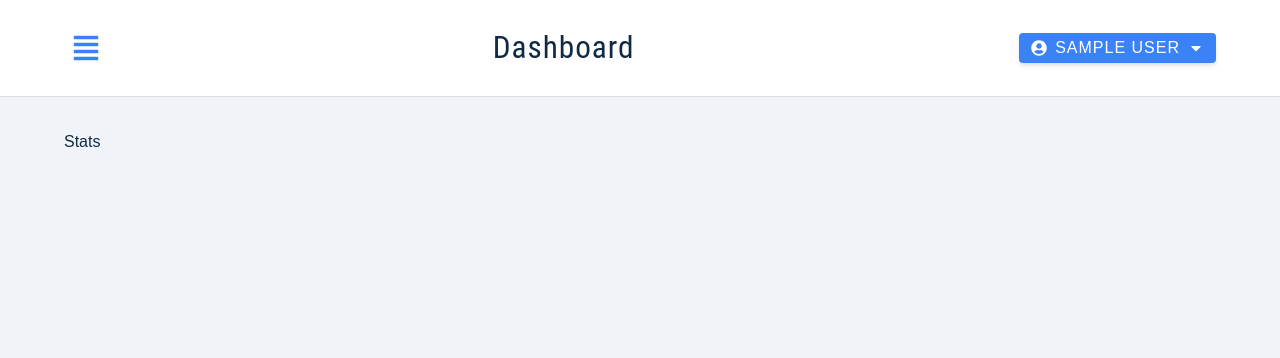
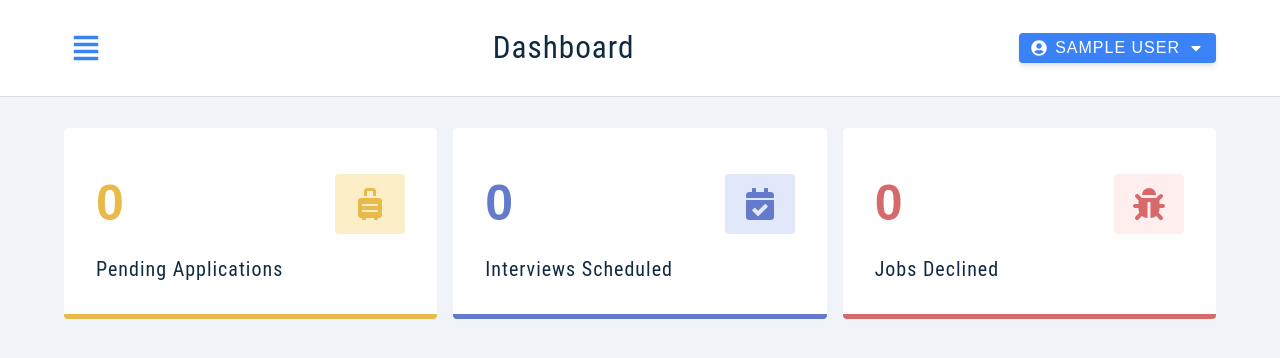
Before and after one commit to brain-shutdown/Jobster-Page, a React (Create React App) app: page / in a window 1280 px wide. Shown: the top 358 px of the page. Built offline with nearby package versions, Linux system fonts and the light colour scheme; no server answers; sample sign-in values are in the browser's storage.

Commit message:
Stats page added

```diff
--- a/package.json
+++ b/package.json
@@ -16,6 +16,7 @@
 		"react-router-dom": "^6.3.0",
 		"react-scripts": "5.0.1",
 		"react-toastify": "^9.0.3",
+		"recharts": "^2.1.12",
 		"styled-components": "^5.3.5",
 		"web-vitals": "^2.1.4"
 	},
--- /dev/null
+++ b/src/components/AreaChart.jsx
@@ -0,0 +1,25 @@
+import {
+	ResponsiveContainer,
+	AreaChart,
+	Area,
+	XAxis,
+	YAxis,
+	CartesianGrid,
+	Tooltip,
+} from 'recharts';
+
+const AreaChartComponent = ({ data }) => {
+	return (
+		<ResponsiveContainer width='100%' height={300}>
+			<AreaChart data={data} margin={{ top: 50 }}>
+				<CartesianGrid strokeDasharray='3 3' />
+				<XAxis dataKey='date' />
+				<YAxis allowDecimals={false} />
+				<Tooltip />
+				<Area type='monotone' dataKey='count' stroke='#1e3a8a' fill='#3b82f6' />
+			</AreaChart>
+		</ResponsiveContainer>
+	);
+};
+
+export default AreaChartComponent;
--- /dev/null
+++ b/src/components/BarChart.jsx
@@ -0,0 +1,17 @@
+import { BarChart, Bar, XAxis, YAxis, CartesianGrid, Tooltip, ResponsiveContainer } from 'recharts';
+
+const BarChartComponent = ({ data }) => {
+	return (
+		<ResponsiveContainer width='100%' height={300}>
+			<BarChart data={data} margin={{ top: 50 }}>
+				<CartesianGrid strokeDasharray='3 3 ' />
+				<XAxis dataKey='date' />
+				<YAxis allowDecimals={false} />
+				<Tooltip />
+				<Bar dataKey='count' fill='#3b82f6' barSize={75} />
+			</BarChart>
+		</ResponsiveContainer>
+	);
+};
+
+export default BarChartComponent;
--- /dev/null
+++ b/src/components/ChartsContainer.jsx
@@ -0,0 +1,21 @@
+import { useState } from 'react';
+import BarChart from './BarChart';
+import AreaChart from './AreaChart';
+import Wrapper from '../assets/wrappers/ChartsContainer';
+import { useSelector } from 'react-redux';
+
+const ChartsContainer = () => {
+	const [barChart, setBarChart] = useState(true);
+	const { monthlyApplications: data } = useSelector((store) => store.allJobs);
+	return (
+		<Wrapper>
+			<h4>Monthly Applications</h4>
+			<button type='button' onClick={() => setBarChart(!barChart)}>
+				{barChart ? 'Area Chart' : 'Bar Chart'}
+			</button>
+			{barChart ? <BarChart data={data} /> : <AreaChart data={data} />}
+		</Wrapper>
+	);
+};
+
+export default ChartsContainer;
--- /dev/null
+++ b/src/components/StatItem.jsx
@@ -0,0 +1,15 @@
+import Wrapper from '../assets/wrappers/StatItem';
+
+const StatItem = ({ title, count, bcg, icon, color }) => {
+	return (
+		<Wrapper color={color} bcg={bcg}>
+			<header>
+				<span className='count'>{count}</span>
+				<span className='icon'>{icon}</span>
+			</header>
+			<h5 className='title'>{title}</h5>
+		</Wrapper>
+	);
+};
+
+export default StatItem;
--- /dev/null
+++ b/src/components/StatsContainer.jsx
@@ -0,0 +1,41 @@
+import React from 'react';
+import { useSelector } from 'react-redux';
+import { StatItem } from './';
+import Wrapper from '../assets/wrappers/StatsContainer';
+import { FaSuitcaseRolling, FaCalendarCheck, FaBug } from 'react-icons/fa';
+
+const StatsContainer = () => {
+	const { stats } = useSelector((store) => store.allJobs);
+	const defaultStats = [
+		{
+			title: 'pending applications',
+			count: stats.pending || 0,
+			icon: <FaSuitcaseRolling />,
+			color: '#e9b949',
+			bcg: '#fcefc7',
+		},
+		{
+			title: 'interviews scheduled',
+			count: stats.interview || 0,
+			icon: <FaCalendarCheck />,
+			color: '#647acb',
+			bcg: '#e0e8f9',
+		},
+		{
+			title: 'jobs declined',
+			count: stats.declined || 0,
+			icon: <FaBug />,
+			color: '#d66a6a',
+			bcg: '#ffeeee',
+		},
+	];
+	return (
+		<Wrapper>
+			{defaultStats.map((item, index) => {
+				return <StatItem key={index} {...item} />;
+			})}
+		</Wrapper>
+	);
+};
+
+export default StatsContainer;
--- a/src/features/job/allJobsSlice.js
+++ b/src/features/job/allJobsSlice.js
@@ -17,10 +17,12 @@
 	totalJobs: 0,
 	numPages: 1,
 	page: 1,
+	stats: {},
+	monthlyApplications: [],
 	...initialFilterState,
 };
 
-export const getAllJobs = createAsyncThunk('/allJobs/getAllJobs', async (_, thunkAPI) => {
+export const getAllJobs = createAsyncThunk('jobs/getAllJobs', async (_, thunkAPI) => {
 	const { search, searchStatus, searchType, sort, page } = thunkAPI.getState().allJobs;
 	let url = `/jobs?status=${searchStatus}&jobType=${searchType}&sort=${sort}&page=${page}`;
 	if (search) {
@@ -28,6 +30,15 @@
 	}
 	try {
 		const response = await customFetch.get(url);
+		return response.data;
+	} catch (error) {
+		return checkUnauthorizedResponse(error, thunkAPI);
+	}
+});
+
+export const showStats = createAsyncThunk('jobs/showStats', async (_, thunkAPI) => {
+	try {
+		const response = await customFetch.get('/jobs/stats');
 		return response.data;
 	} catch (error) {
 		return checkUnauthorizedResponse(error, thunkAPI);
@@ -103,6 +114,18 @@
 			state.isLoading = false;
 			toast.error(payload);
 		},
+		[showStats.pending]: (state) => {
+			state.isLoading = true;
+		},
+		[showStats.fulfilled]: (state, { payload: { monthlyApplications, defaultStats } }) => {
+			state.isLoading = false;
+			state.stats = defaultStats;
+			state.monthlyApplications = monthlyApplications;
+		},
+		[showStats.rejected]: (state, { payload }) => {
+			state.isLoading = false;
+			toast.error(payload);
+		},
 	},
 });
 
--- a/src/pages/Dashboard/Stats.jsx
+++ b/src/pages/Dashboard/Stats.jsx
@@ -1,7 +1,25 @@
-import React from 'react';
+import { useEffect } from 'react';
+import { useDispatch, useSelector } from 'react-redux';
+import { showStats } from '../../features/job/allJobsSlice';
+import { Loading, StatsContainer, ChartsContainer } from '../../components/';
 
 const Stats = () => {
-	return <div>Stats</div>;
+	const { isLoading, monthlyApplications } = useSelector((store) => store.allJobs);
+	const dispatch = useDispatch();
+
+	useEffect(() => {
+		dispatch(showStats());
+	}, [dispatch]);
+
+	if (isLoading) {
+		return <Loading center />;
+	}
+	return (
+		<>
+			<StatsContainer />
+			{monthlyApplications.length > 0 && <ChartsContainer />}
+		</>
+	);
 };
 
 export default Stats;
```
Also changed, not shown: src/components/index.jsx (+10 -0 lines), 1 other file (tests, documents, lock files or other folders).
